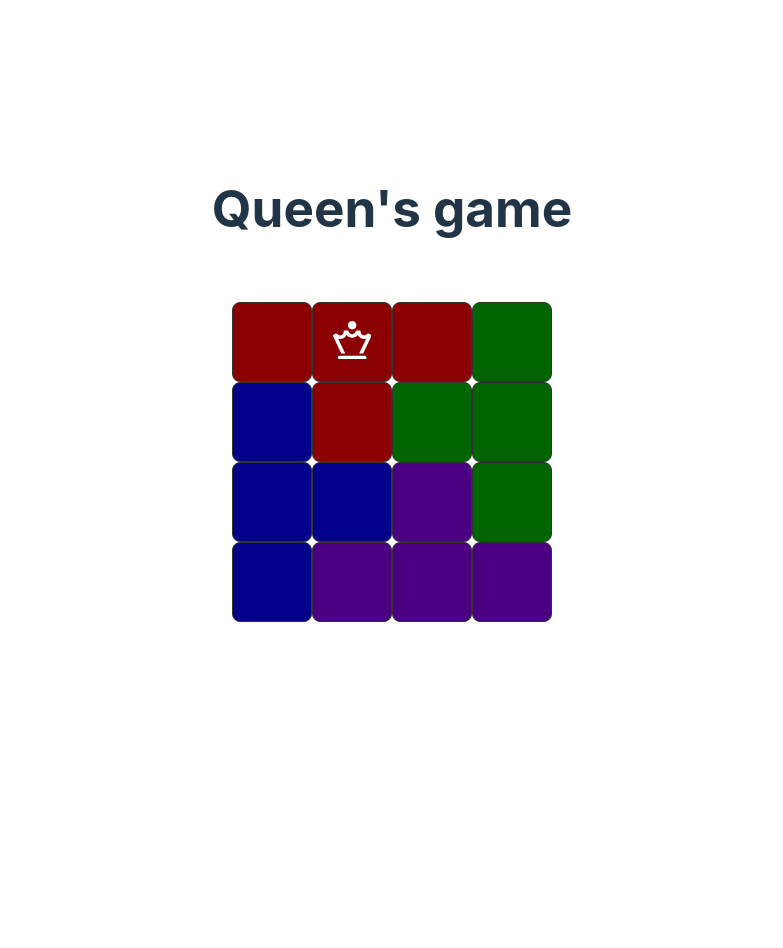
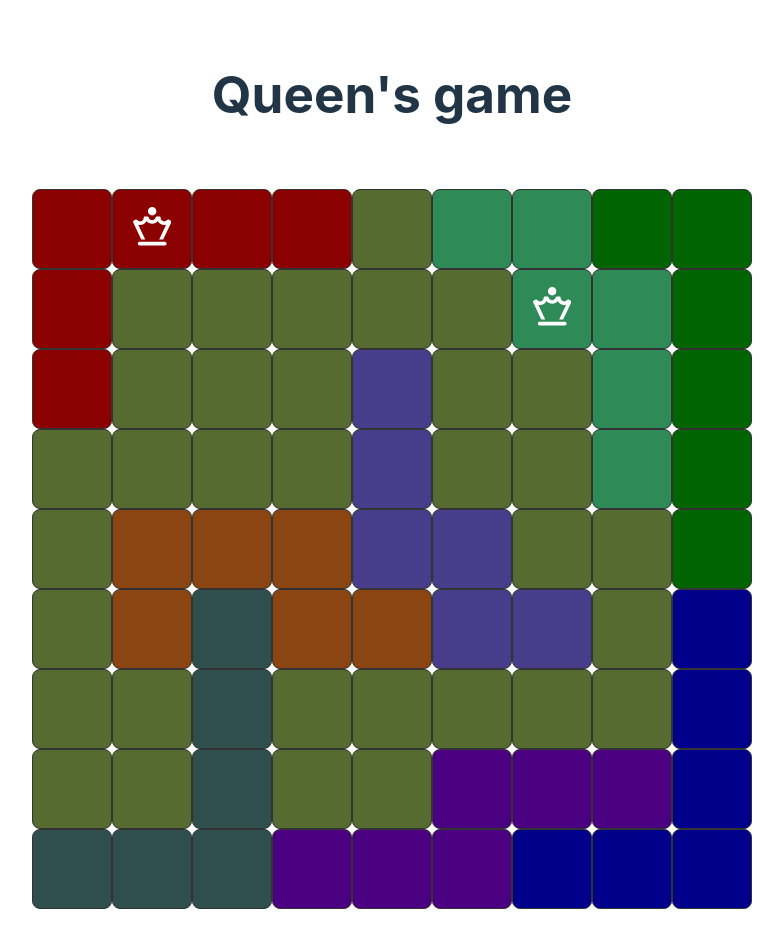
Before and after one commit to Jose-Tejero/queensgame, a React (Vite) app: page / in a window 1280 px wide. Shown: the top 948 px of the page, without its empty margins (248-1031 px from the left). Before the commit the page ends 800 px from the top, so only its background shows below. Built offline with nearby package versions, Linux system fonts and the light colour scheme.

Commit message:
Se agrega custom hook y carpeta para nuevos custom hooks

```diff
--- a/src/App.jsx
+++ b/src/App.jsx
@@ -3,15 +3,12 @@ import { useEffect, useState } from 'react';
 import RowElement from './components/RowElement';
 
 function App() {
-  // const initialQueens = [
-  //   { indexRow: 1, indexCol: 2 },
-  //   { indexRow: 2, indexCol: 7 },
-  // ];
   const initialQueens = [
     { indexRow: 1, indexCol: 2 },
+    { indexRow: 2, indexCol: 7 },
   ];
 
-  const [count, setCount] = useState(4);
+  const [matrix, setMatrix] = useState(9);
   const [queenPosition, setQueenPosition] = useState(initialQueens);
   const [polarQueen, setPolarQueen] = useState([]);
   const [queenColor, setQueenColor] = useState(['#8B0000', '#2E8B57']);
@@ -127,13 +124,13 @@ function App() {
     <>
       <h1>Queen's game</h1>
       <div className='card'>
-        {Array.from({ length: count }).map((_, index) => (
+        {Array.from({ length: matrix }).map((_, index) => (
           <RowElement
             key={index}
             indexRow={index}
             onQueenRenderedPrincipal={handleQueenRenderedPrincipal}
             onRemoveQueenPrincipal={handleRemoveQueenPrincipal}
-            numCells={count}
+            numCells={matrix}
             isRowForbidden={isRowForbidden(index + 1)}
             isColForbidden={isColForbidden}
             rules={rules}
--- a/src/components/Cell.jsx
+++ b/src/components/Cell.jsx
@@ -1,7 +1,7 @@
 import * as React from 'react';
-import { useState } from 'react';
 import IconChessQueen from '../icons/IconChessQueen';
 import IconCross from '../icons/IconCross';
+import useCount from '../hooks/useCount';
 
 function Cell({
   indexCol,
@@ -15,18 +15,13 @@ function Cell({
   isBlocked,
   isColorForbidden,
 }) {
-  const [count, setCount] = useState(inicialState);
-
-  const handleClick = () => {
-    const newCount = (count + 1) % 3;
-    setCount(newCount);
-    if (newCount === 2 && onQueenRendered) {
-      onQueenRendered(indexCol, color);
-    }
-    if (newCount === 0 && onRemoveQueen) {
-      onRemoveQueen(indexCol, color);
-    }
-  };
+  const { count, handleClick } = useCount(
+    inicialState,
+    onQueenRendered,
+    onRemoveQueen,
+    indexCol,
+    color
+  );
 
   const renderIcon = () => {
     switch (count) {
@@ -37,7 +32,10 @@ function Cell({
           <IconChessQueen
             style={{
               color:
-                isRowForbidden | isColForbidden | isCornerForbidden | isColorForbidden
+                isRowForbidden |
+                isColForbidden |
+                isCornerForbidden |
+                isColorForbidden
                   ? '#FFA500'
                   : 'white',
             }}
--- a/src/components/RowElement.jsx
+++ b/src/components/RowElement.jsx
@@ -17,7 +17,7 @@ function RowElement({
   isColorForbidden,
 }) {
   useEffect(() => {
-    console.log('Rules changed', rules);
+    console.log('Rules changed');
   }, [rules]);
 
   const handleQueenRendered = (indexCol, color) => {
@@ -61,10 +61,10 @@ function RowElement({
           isRowForbidden={isRowForbidden}
           isColForbidden={isColForbidden(index + 1)}
           isCornerForbidden={handleSetCornerForbidden(indexRow + 1, index + 1)}
-          color={mapaPrototipo[indexRow][index]}
+          color={mapa94[indexRow][index]}
           inicialState={handleQueenInicialState(indexRow, index)}
           isBlocked={handleQueenInicialState(indexRow, index)}
-          isColorForbidden={isColorForbidden(mapaPrototipo[indexRow][index])}
+          isColorForbidden={isColorForbidden(mapa94[indexRow][index])}
         />
       ))}
     </div>
--- /dev/null
+++ b/src/hooks/useCount.js
@@ -0,0 +1,26 @@
+import { useState } from 'react';
+
+const useCount = (
+  initialState,
+  onQueenRendered,
+  onRemoveQueen,
+  indexCol,
+  color
+) => {
+  const [count, setCount] = useState(initialState);
+
+  const handleClick = () => {
+    const newCount = (count + 1) % 3;
+    setCount(newCount);
+    if (newCount === 2 && onQueenRendered) {
+      onQueenRendered(indexCol, color);
+    }
+    if (newCount === 0 && onRemoveQueen) {
+      onRemoveQueen(indexCol, color);
+    }
+  };
+
+  return { count, handleClick };
+};
+
+export default useCount;
--- a/src/maps/mapaPrototipo.js
+++ b/src/maps/mapaPrototipo.js
@@ -9,10 +9,10 @@
 // '#556B2F'  // Dark Olive Green
 
 const mapaPrototipo = [
-  ['#8B0000', '#8B0000', '#8B0000', '#006400'],
-  ['#00008B', '#8B0000', '#006400', '#006400'],
-  ['#00008B', '#00008B', '#4B0082', '#006400'],
-  ['#00008B', '#4B0082', '#4B0082', '#4B0082'],
+  ['#8B0000', '#8B0000', '#006400', '#006400'],
+  ['#00008B', '#8B0000', '#8B0000', '#006400'],
+  ['#00008B', '#00008B', '#00008B', '#006400'],
+  ['#4B0082', '#4B0082', '#4B0082', '#4B0082'],
 ];
 
 export default mapaPrototipo;
```
